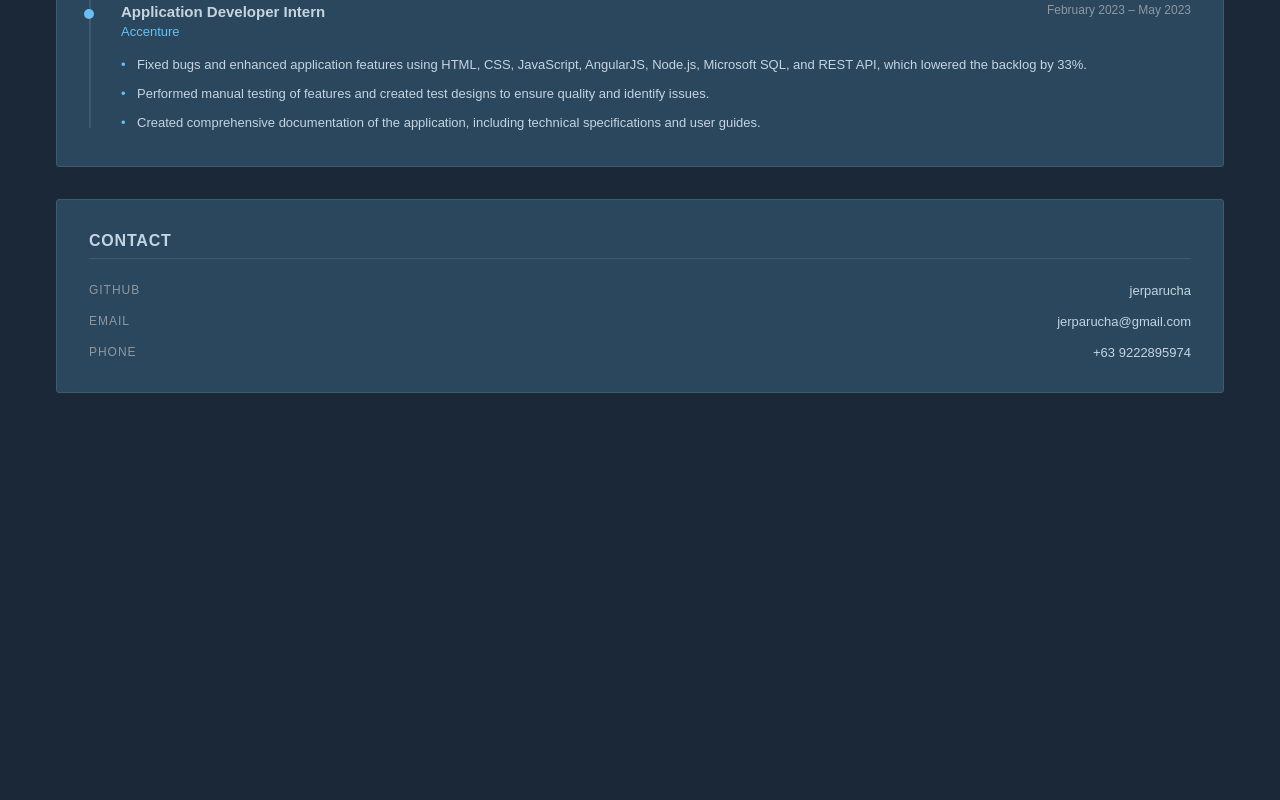
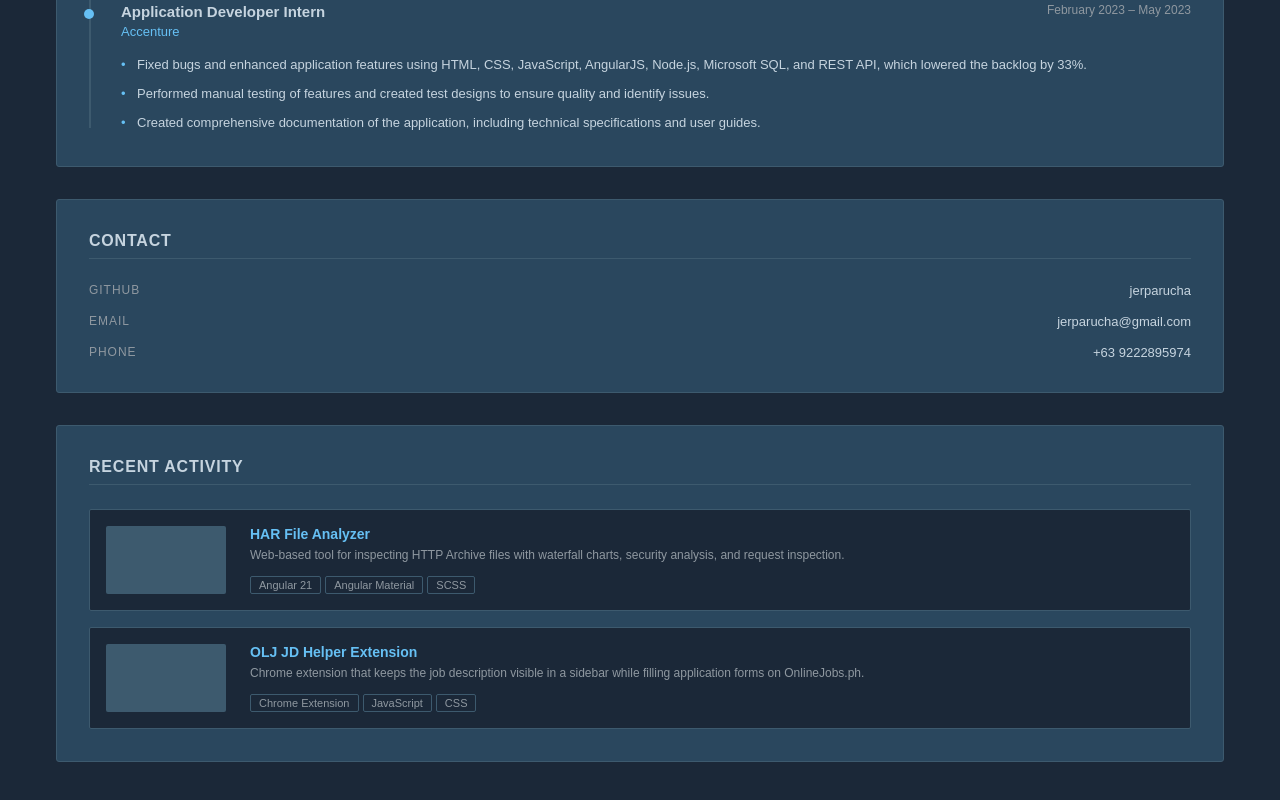
Before and after one commit to jerparucha/jmp-portfolio, an Angular app: page / in a window 1280 px wide. Shown: the part 1236-2036 px from the top of the page. Before the commit the page ends 1693 px from the top, so only its background shows below. Built offline with nearby package versions, Linux system fonts and the light colour scheme.

Commit message:
feat: recent activity section with project cards (Closes #9)

```diff
--- /dev/null
+++ b/src/app/components/recent-activity/recent-activity.html
@@ -0,0 +1,19 @@
+<section class="recent-activity">
+  <h2 class="recent-activity__heading">Recent Activity</h2>
+  <div class="recent-activity__list">
+    @for (project of projects; track project.slug) {
+      <a class="recent-activity__card" [routerLink]="['/library', project.slug]">
+        <div class="recent-activity__cover"></div>
+        <div class="recent-activity__info">
+          <h3 class="recent-activity__name">{{ project.name }}</h3>
+          <p class="recent-activity__description">{{ project.description }}</p>
+          <div class="recent-activity__tags">
+            @for (tag of project.tags; track tag) {
+              <span class="recent-activity__tag">{{ tag }}</span>
+            }
+          </div>
+        </div>
+      </a>
+    }
+  </div>
+</section>
--- /dev/null
+++ b/src/app/components/recent-activity/recent-activity.scss
@@ -0,0 +1,84 @@
+.recent-activity {
+  background-color: var(--color-panel);
+  border: 1px solid var(--color-border);
+  border-radius: 3px;
+  padding: var(--spacing-xl);
+  margin-bottom: var(--spacing-xl);
+
+  &__heading {
+    color: var(--color-text);
+    font-size: 16px;
+    font-weight: 600;
+    text-transform: uppercase;
+    letter-spacing: 0.05em;
+    margin-bottom: var(--spacing-lg);
+    padding-bottom: var(--spacing-sm);
+    border-bottom: 1px solid var(--color-border);
+  }
+
+  &__list {
+    display: flex;
+    flex-direction: column;
+    gap: var(--spacing-md);
+  }
+
+  &__card {
+    display: flex;
+    gap: var(--spacing-lg);
+    padding: var(--spacing-md);
+    border: 1px solid var(--color-border);
+    border-radius: 2px;
+    background-color: var(--color-bg);
+    transition: border-color 0.15s ease, background-color 0.15s ease;
+    text-decoration: none;
+
+    &:hover {
+      border-color: var(--color-accent);
+      background-color: var(--color-accent-muted);
+    }
+  }
+
+  &__cover {
+    width: 120px;
+    height: 68px;
+    background-color: var(--color-border);
+    flex-shrink: 0;
+    border-radius: 2px;
+  }
+
+  &__info {
+    display: flex;
+    flex-direction: column;
+    gap: var(--spacing-xs);
+    flex: 1;
+    min-width: 0;
+  }
+
+  &__name {
+    color: var(--color-accent);
+    font-size: 14px;
+    font-weight: 600;
+  }
+
+  &__description {
+    color: var(--color-text-muted);
+    font-size: 12px;
+    line-height: 1.5;
+  }
+
+  &__tags {
+    display: flex;
+    flex-wrap: wrap;
+    gap: var(--spacing-xs);
+    margin-top: auto;
+    padding-top: var(--spacing-xs);
+  }
+
+  &__tag {
+    color: var(--color-text-muted);
+    font-size: 11px;
+    padding: 2px var(--spacing-sm);
+    border: 1px solid var(--color-border);
+    border-radius: 2px;
+  }
+}
--- /dev/null
+++ b/src/app/components/recent-activity/recent-activity.ts
@@ -0,0 +1,32 @@
+import { Component } from '@angular/core';
+import { RouterLink } from '@angular/router';
+
+interface RecentProject {
+  slug: string;
+  name: string;
+  description: string;
+  tags: string[];
+}
+
+@Component({
+  selector: 'app-recent-activity',
+  imports: [RouterLink],
+  templateUrl: './recent-activity.html',
+  styleUrl: './recent-activity.scss',
+})
+export class RecentActivityComponent {
+  projects: RecentProject[] = [
+    {
+      slug: 'har-analyzer',
+      name: 'HAR File Analyzer',
+      description: 'Web-based tool for inspecting HTTP Archive files with waterfall charts, security analysis, and request inspection.',
+      tags: ['Angular 21', 'Angular Material', 'SCSS'],
+    },
+    {
+      slug: 'olj-jd-helper',
+      name: 'OLJ JD Helper Extension',
+      description: 'Chrome extension that keeps the job description visible in a sidebar while filling application forms on OnlineJobs.ph.',
+      tags: ['Chrome Extension', 'JavaScript', 'CSS'],
+    },
+  ];
+}
--- a/src/app/pages/profile/profile.html
+++ b/src/app/pages/profile/profile.html
@@ -3,4 +3,5 @@
   <app-about />
   <app-experience />
   <app-contact />
+  <app-recent-activity />
 </div>
--- a/src/app/pages/profile/profile.ts
+++ b/src/app/pages/profile/profile.ts
@@ -3,10 +3,11 @@ import { HeroComponent } from '../../components/hero/hero';
 import { AboutComponent } from '../../components/about/about';
 import { ExperienceComponent } from '../../components/experience/experience';
 import { ContactComponent } from '../../components/contact/contact';
+import { RecentActivityComponent } from '../../components/recent-activity/recent-activity';
 
 @Component({
   selector: 'app-profile',
-  imports: [HeroComponent, AboutComponent, ExperienceComponent, ContactComponent],
+  imports: [HeroComponent, AboutComponent, ExperienceComponent, ContactComponent, RecentActivityComponent],
   templateUrl: './profile.html',
   styleUrl: './profile.scss',
 })
```
